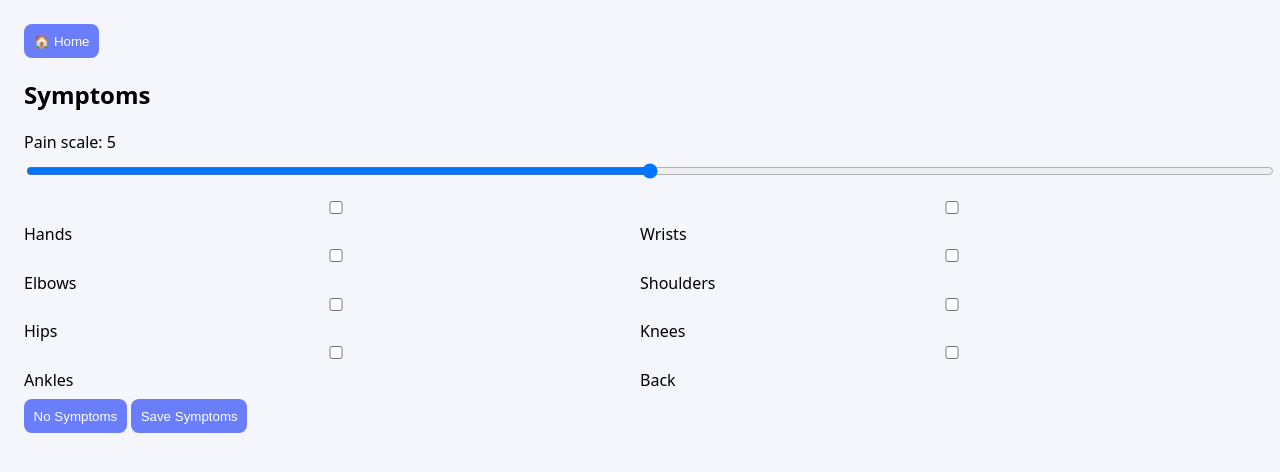
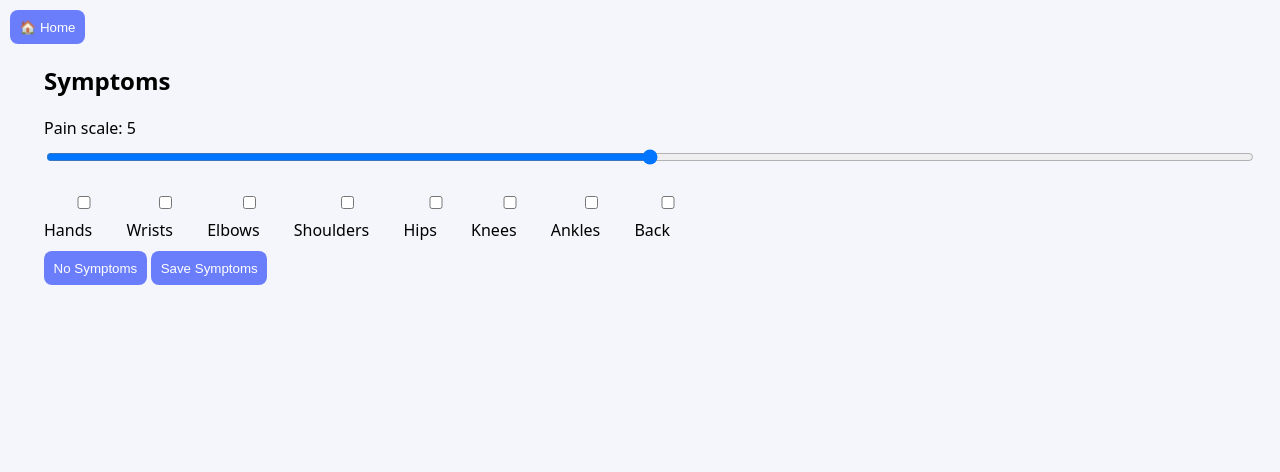
Before and after one commit to lilbil12/health-tracker, a plain HTML site: page index.html in a window 1280 px wide. Both pictures are taken after a click on the button "Symptoms". Drawn offline with Linux system fonts and the light colour scheme.

Commit message:
Update style.css

```diff
--- a/style.css
+++ b/style.css
@@ -45,3 +45,16 @@ textarea, input, select {
   border-radius: 8px;
   margin-top: 0.5rem;
 }
+
+.active { display: block; }
+section { display: none; padding: 20px; }
+.home-btn {
+  position: fixed;
+  top: 10px;
+  left: 10px;
+  z-index: 100;
+}
+
+.home-buttons { display: flex; flex-direction: column; gap: 10px; }
+.joints { display: flex; flex-wrap: wrap; gap: 10px; margin: 10px 0; }
+#bodymap-img { width: 200px; cursor: pointer; margin-top: 10px; }
```
